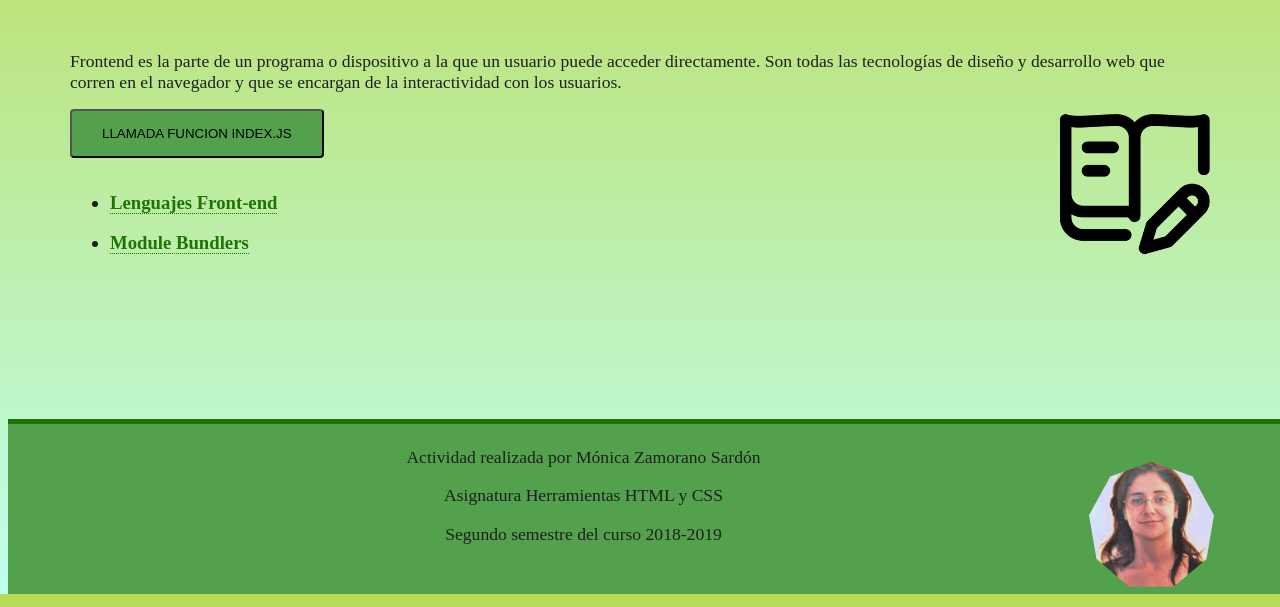
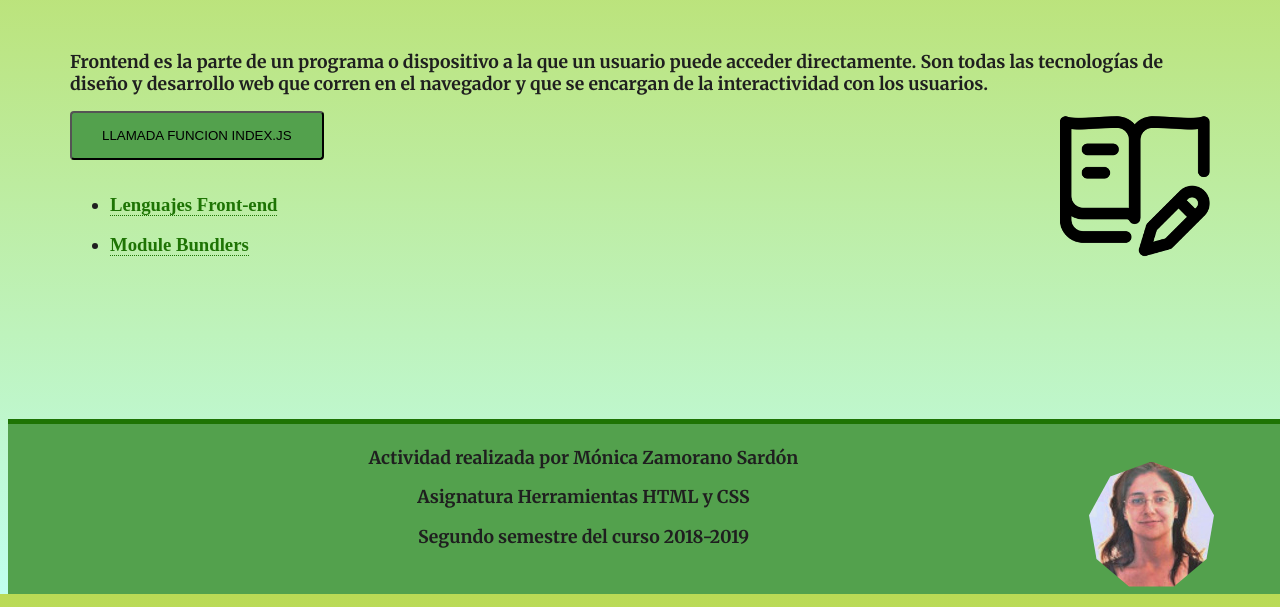
Before and after one commit to mzamoranos/Front-End, a website with bundled scripts: page index.html in a window 1280 px wide. Shown: the part 206-813 px from the top of the page. Built offline with nearby package versions, Linux system fonts and the light colour scheme.

Commit message:
Update style.css

```diff
--- a/style.css
+++ b/style.css
@@ -1,6 +1,6 @@
 
 @import url('https://fonts.googleapis.com/css?family=Gochi Hand:400');
-/*@import url('https://fonts.googleapis.com/css?family=Merriweather:700');*/
+@import url('https://fonts.googleapis.com/css?family=Merriweather:700');
 @font-face {
   font-family: 'Merriweather';
   font-display: auto;
```
